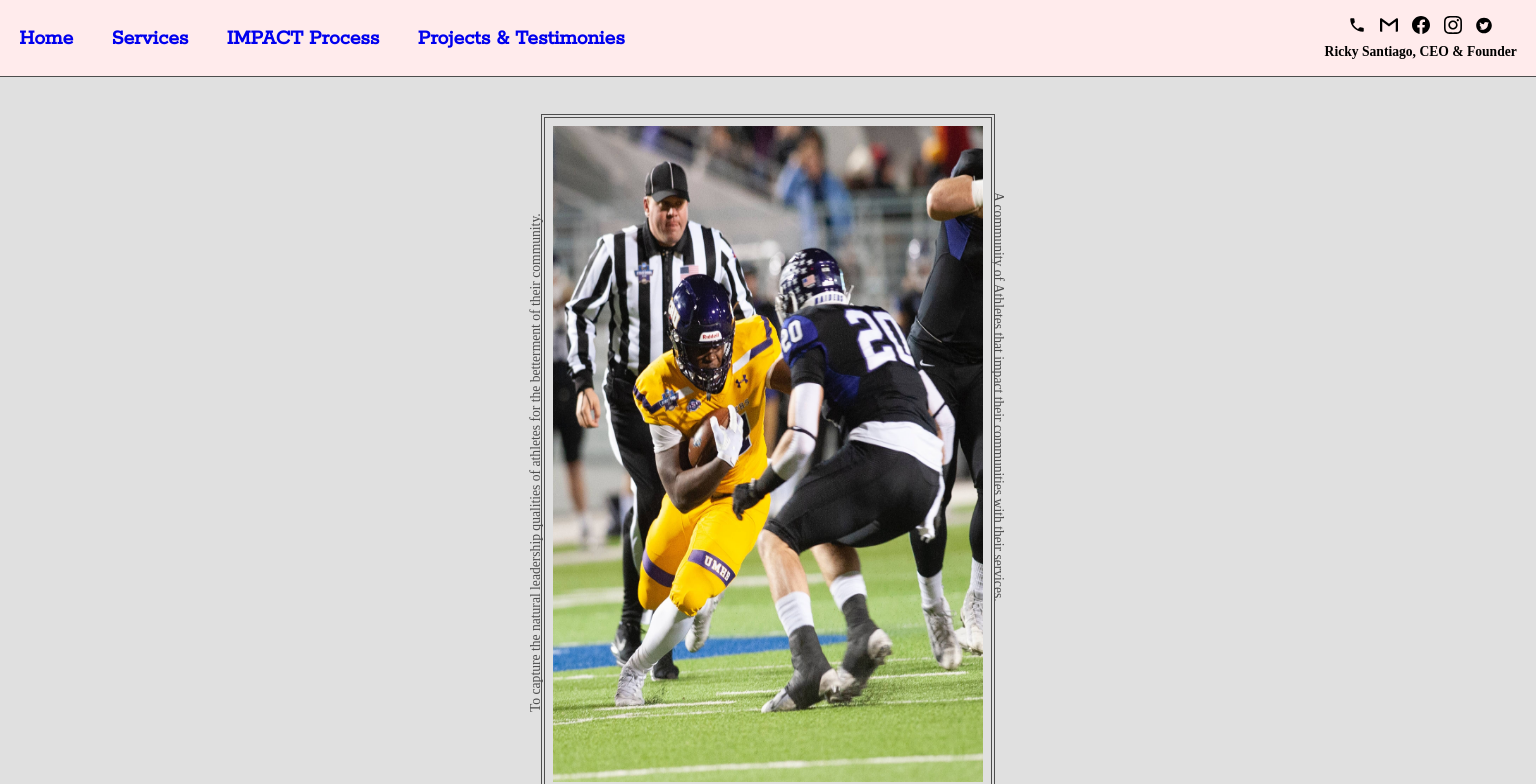
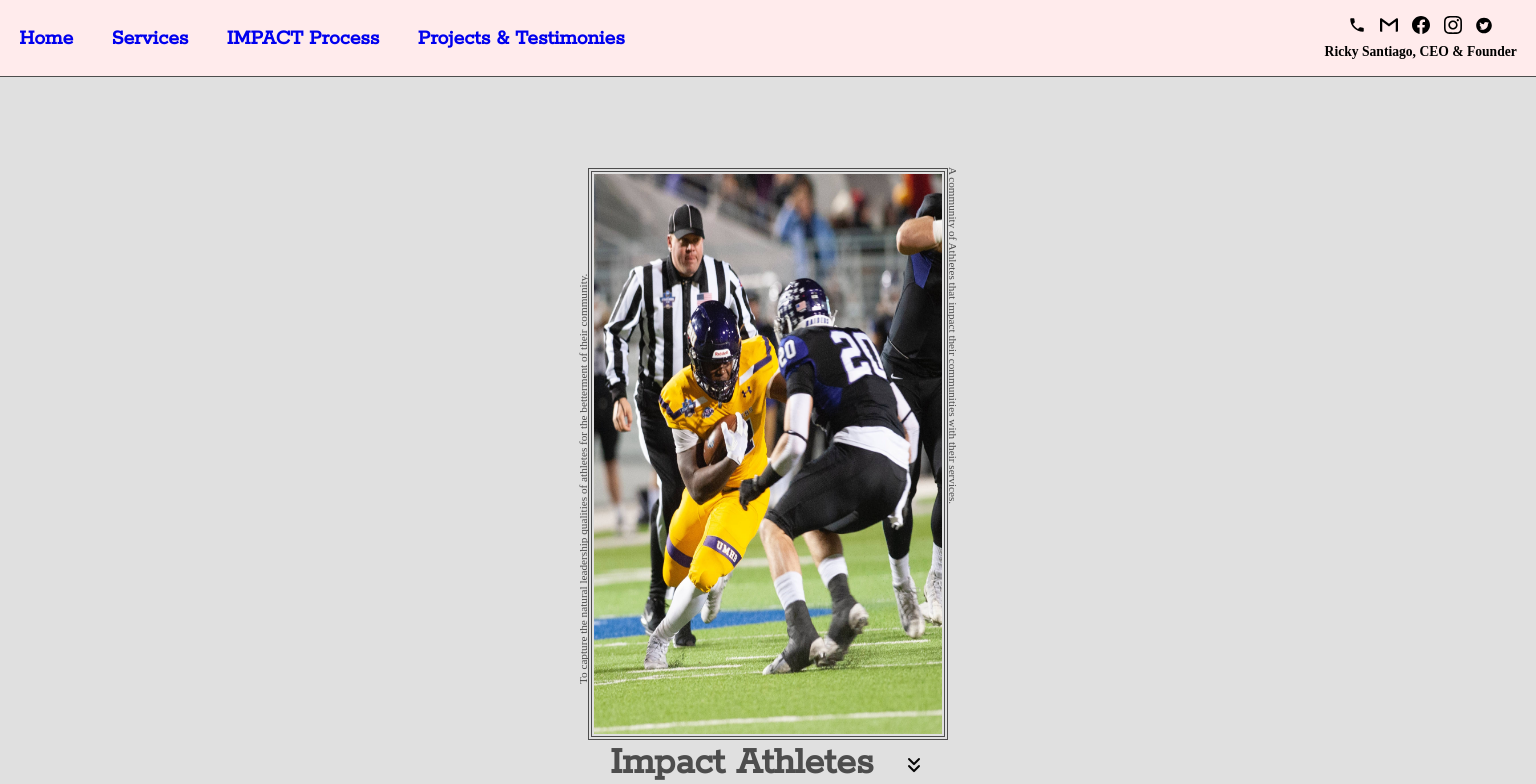
Before and after one commit to hamzafoy/impact-athletes-lou, a React (Create React App) app: page / in a window 1536 px wide. Shown: the top 784 px of the page. Built offline with nearby package versions, Linux system fonts and the light colour scheme; a web font is replaced by a local one.

Commit message:
fix issue of uneven absolute text positioning around the stock image on landing page.

```diff
--- a/src/LandingPage/LandingPage.css
+++ b/src/LandingPage/LandingPage.css
@@ -10,7 +10,7 @@
 
 .stock-image {
   height: 70vh;
-  width: 80vw;
+  width: 75%;
   padding: 0.5%;
   border: 4px #4D4D4D double;
 }
@@ -29,6 +29,11 @@
   font-family: 'Rokkitt', serif;
   font-size: 1.25em;
   font-weight: 900;
+}
+
+.trading-card-container {
+  display: flex;
+  justify-content: center;
 }
 
 .double-chevrons-down {
@@ -52,9 +57,9 @@
 .mission-text span {
   display: inline-block;
   position: absolute;
-  left: -515px;
-  top: 195px;
-  width: 700px;
+  left: -255px;
+  top: 318px;
+  width: 500px;
   transform: rotate(-90deg);
 }
 
@@ -66,8 +71,8 @@
   display: inline-block;
   position: absolute;
   width: 500px;
-  left: -85px;
-  top: -305px;
+  left: -245px;
+  top: 243px;
   transform: rotate(90deg);
 }
 
@@ -106,7 +111,7 @@
   }
 
   .name-text {
-    width: 50vw;
+    width: 29vw;
     margin: 0 0;
     padding: 0 0;
     color: #4D4D4D;
@@ -115,13 +120,18 @@
     font-weight: 900;
   }
 
+  .trading-card-container {
+    display: flex;
+    justify-content: center;
+  }
+
   .mission-text,
   .vision-text {
     margin: 0 0;
     padding: 0 0;
     color: #4D4D4D;
     font-family: 'Scope One', serif;
-    font-size: .85em;
+    font-size: .7em;
     font-weight: normal;
   }
 
@@ -138,9 +148,9 @@
   .mission-text span {
     display: inline-block;
     position: absolute;
-    left: -640px;
-    top: 450px;
-    width: 600px;
+    left: -255px;
+    top: 372px;
+    width: 500px;
     transform: rotate(-90deg);
   }
 
@@ -148,14 +158,14 @@
     display: inline-block;
     position: absolute;
     width: 500px;
-    left: 88px;
-    top: -520px;
+    left: -245px;
+    top: 243px;
     transform: rotate(90deg);
   }
 
   .stock-image {
-    height: 85vh;
-    width: 50%;
+    height: 70vh;
+    width: 75%;
     padding: 0.5%;
     border: 4px #4D4D4D double;
   }
@@ -177,7 +187,7 @@
   }
 
   .name-text {
-    width: 28vw;
+    width: 19vw;
     margin: 0 0;
     padding: 0 0;
     color: #4D4D4D;
@@ -186,13 +196,18 @@
     font-weight: 900;
   }
 
+  .trading-card-container {
+    display: flex;
+    justify-content: center;
+  }
+
   .mission-text,
   .vision-text {
     margin: 0 0;
     padding: 0 0;
     color: #4D4D4D;
     font-family: 'Scope One', serif;
-    font-size: .85em;
+    font-size: .7em;
     font-weight: normal;
   }
 
@@ -209,9 +224,9 @@
   .mission-text span {
     display: inline-block;
     position: absolute;
-    left: -532px;
-    top: 290px;
-    width: 600px;
+    left: -255px;
+    top: 260px;
+    width: 500px;
     transform: rotate(-90deg);
   }
 
@@ -219,14 +234,14 @@
     display: inline-block;
     position: absolute;
     width: 500px;
-    left: -20px;
-    top: -360px;
+    left: -245px;
+    top: 243px;
     transform: rotate(90deg);
   }
 
   .stock-image {
-    height: 82vh;
-    width: 28%;
+    height: 70vh;
+    width: 75%;
     padding: 0.5%;
     border: 4px #4D4D4D double;
   }
@@ -254,13 +269,18 @@
   }
 
   .name-text {
-    width: 28vw;
+    width: 19vw;
     margin: 0 0;
     padding: 0 0;
     color: #4D4D4D;
     font-family: 'Rokkitt', serif;
     font-size: 2.5em;
     font-weight: 900;
+  }
+
+  .trading-card-container {
+    display: flex;
+    justify-content: center;
   }
 
   .mission-text,
@@ -270,7 +290,7 @@
     padding: 0 0;
     color: #4D4D4D;
     font-family: 'Scope One', serif;
-    font-size: .85em;
+    font-size: .75em;
     font-weight: normal;
   }
 
@@ -285,24 +305,24 @@
   .mission-text span {
     display: inline-block;
     position: absolute;
-    left: -5px;
-    top: 295px;
-    width: 600px;
-    transform: rotate(90deg);
+    width: 550px;
+    left: -280px;
+    top: 347px;
+    transform: rotate(-90deg);
   }
 
   .vision-text span {
     display: inline-block;
     position: absolute;
     width: 500px;
-    left: -545px;
-    top: -265px;
-    transform: rotate(-90deg);
+    left: -245px;
+    top: 243px;
+    transform: rotate(90deg);
   }
 
   .stock-image {
-    height: 82vh;
-    width: 28vw;
+    height: 70vh;
+    width: 75%;
     padding: 0.5%;
     border: 4px #4D4D4D double;
   }
--- a/src/LandingPage/LandingPage.js
+++ b/src/LandingPage/LandingPage.js
@@ -11,12 +11,15 @@ function LandingPage() {
 
       <div className="App">
 
+        <div className="trading-card-container">
+
           <h2 className="mission-text"><span>To capture the natural leadership qualities of athletes for the betterment of their community.</span></h2>
 
           <img className="stock-image" src={stockimage} alt="Stock foto of a RB trying to juke the defense."/>
 
           <h2 className="vision-text"><span>A community of Athletes that impact their communities with their services.</span></h2>
 
+        </div>
 
         <section className="title-and-svg">
 
```
